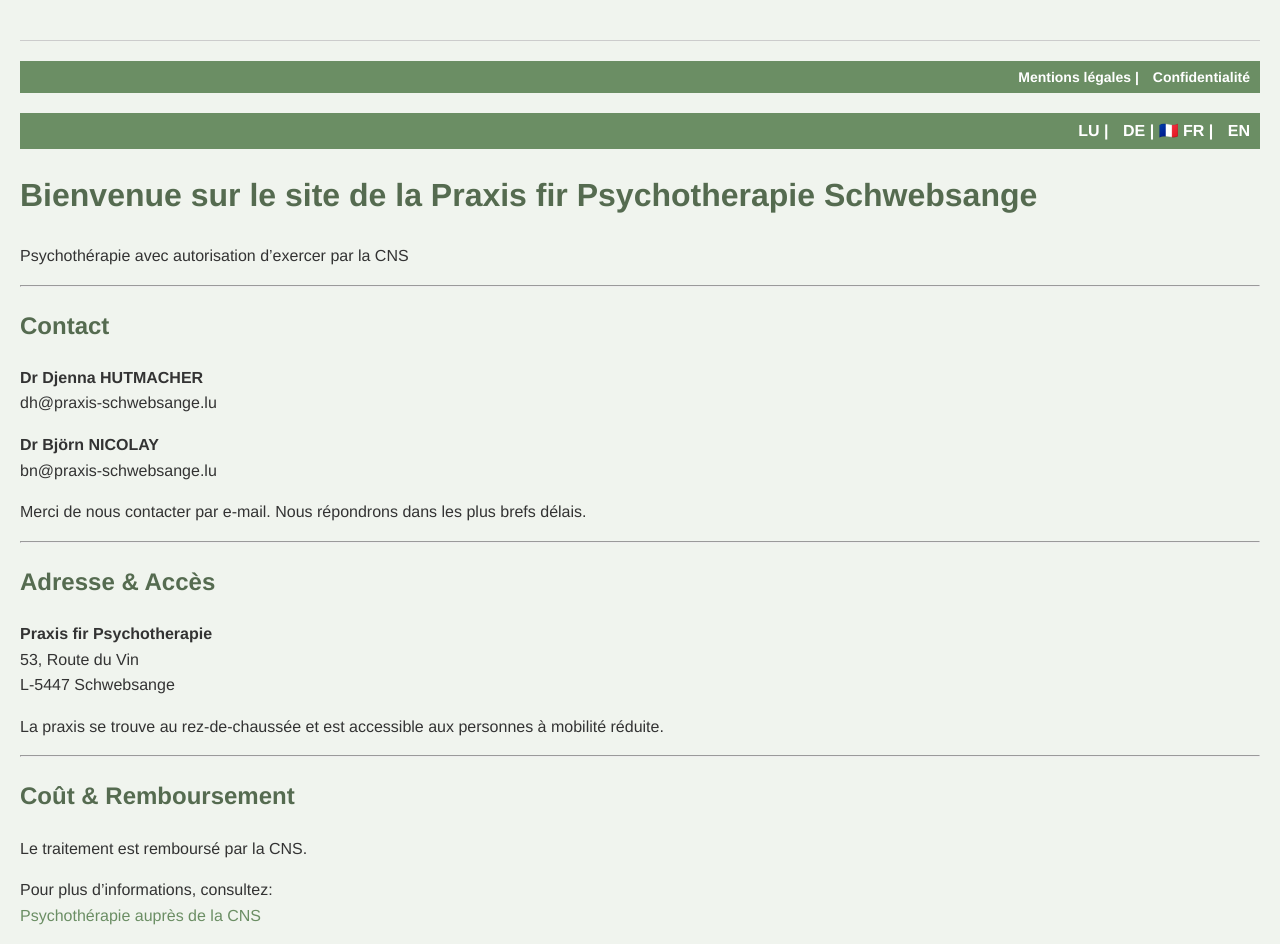
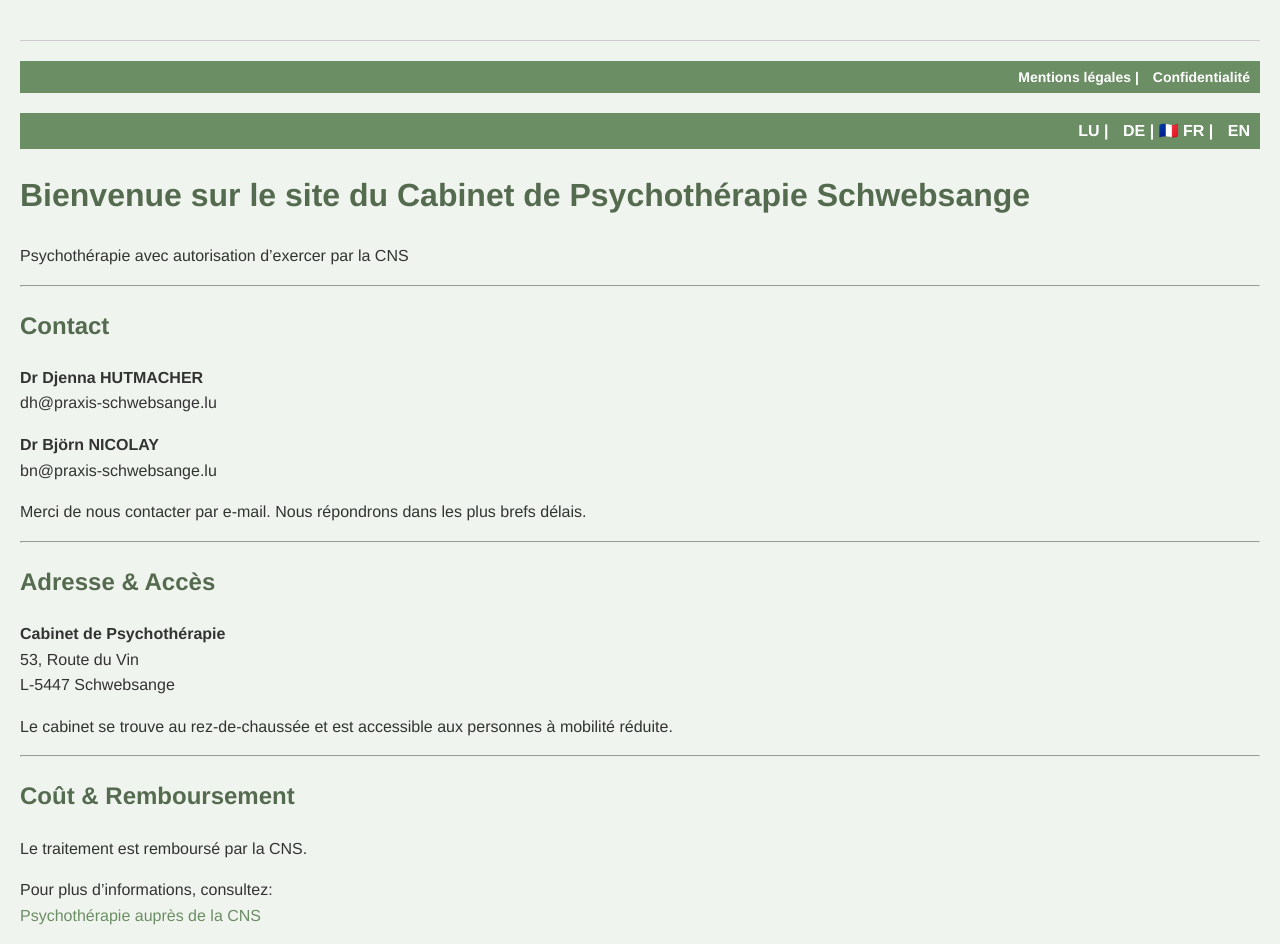
Before and after one commit to bjoernbrightside/praxis-schwebsange, a Jekyll site: the page built from fr/index.md, in a window 1280 px wide. Built offline with Jekyll 4.4.1, drawn with Linux system fonts in a browser that asks for light colours.

Commit message:
Update index.md

```diff
--- a/fr/index.md
+++ b/fr/index.md
@@ -6,7 +6,7 @@ layout: default
 <a href="/praxis-schwebsange/lb/">LU</a> | <a href="/praxis-schwebsange/de/">DE</a> | 🇫🇷 <b>FR</b> | <a href="/praxis-schwebsange/en/">EN</a>
 </div>
 
-# Bienvenue sur le site de la Praxis fir Psychotherapie Schwebsange
+# Bienvenue sur le site du Cabinet de Psychothérapie Schwebsange
 
 Psychothérapie avec autorisation d’exercer par la CNS
 
@@ -26,11 +26,11 @@ Merci de nous contacter par e-mail. Nous répondrons dans les plus brefs délais
 
 ## Adresse & Accès
 
-**Praxis fir Psychotherapie**
+**Cabinet de Psychothérapie**
 53, Route du Vin
 L-5447 Schwebsange
 
-La praxis se trouve au rez-de-chaussée et est accessible aux personnes à mobilité réduite.
+Le cabinet se trouve au rez-de-chaussée et est accessible aux personnes à mobilité réduite.
 
 ---
 
```
